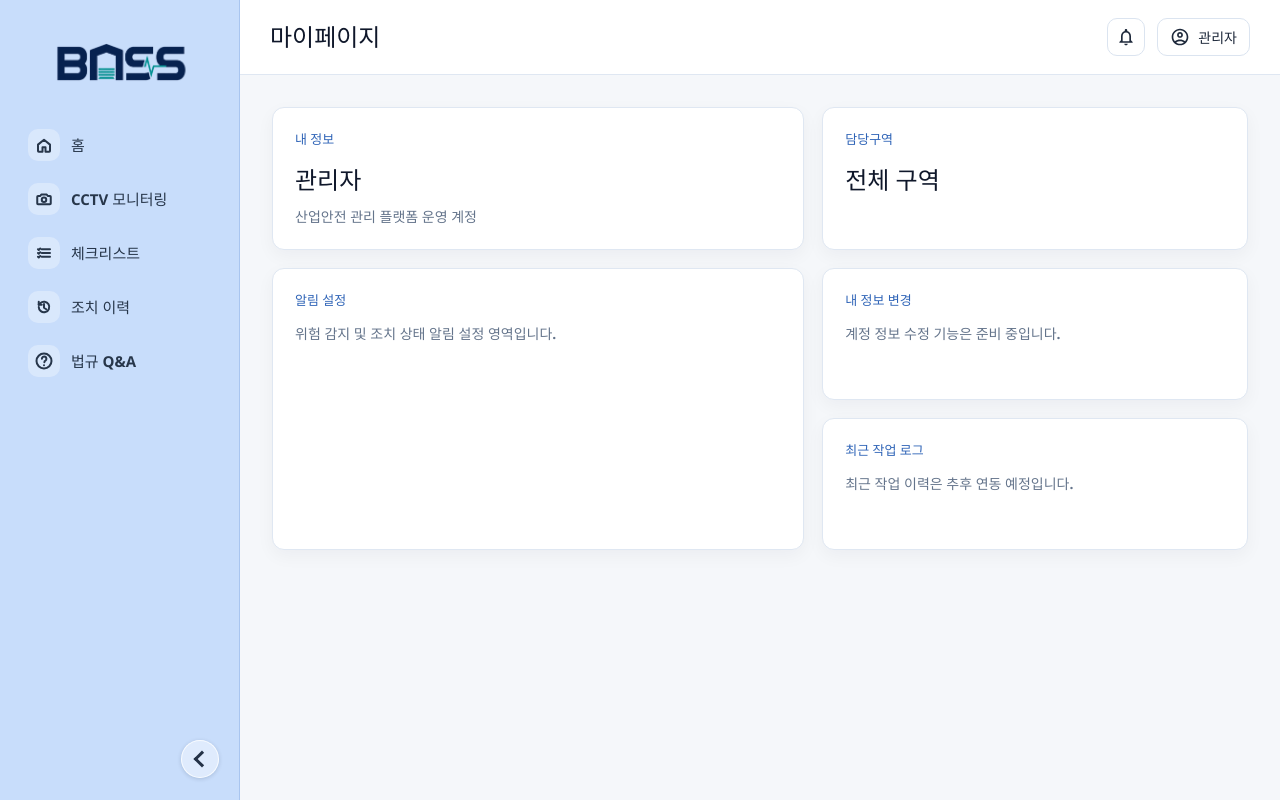
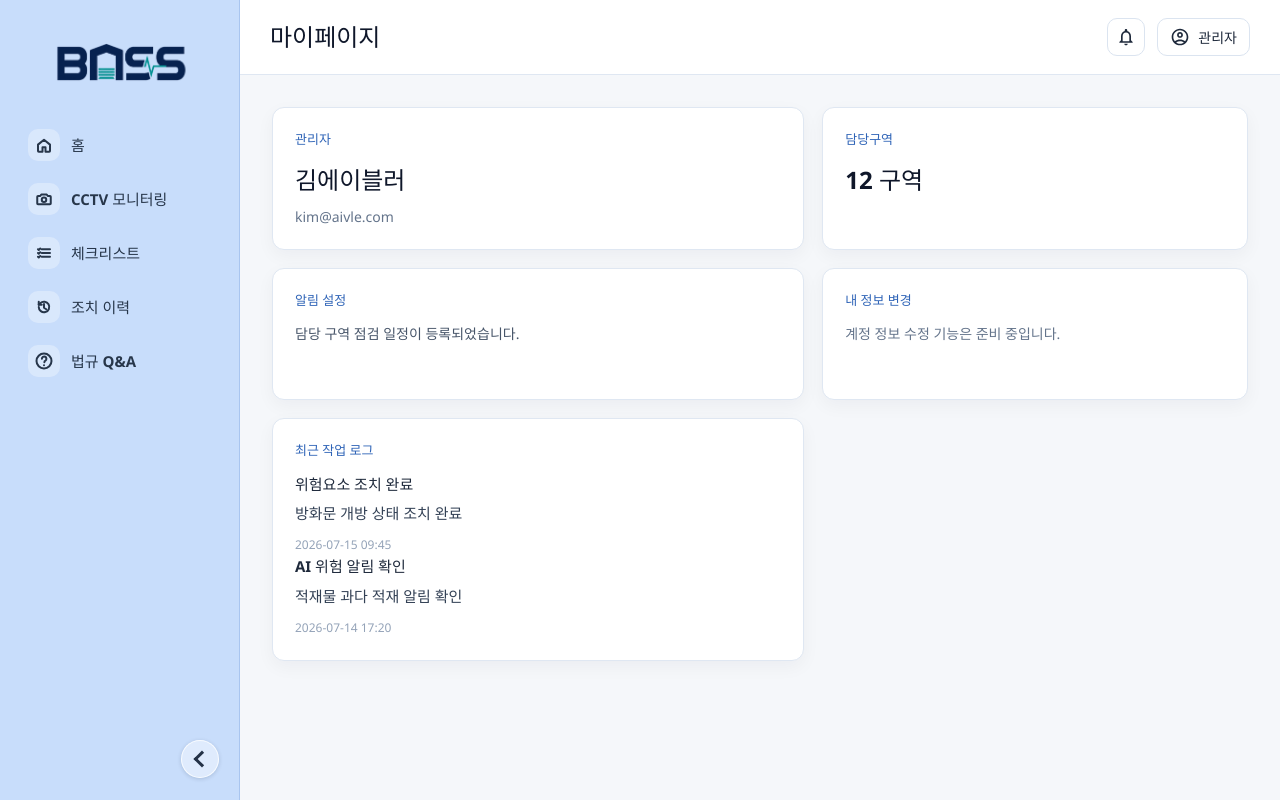
Before and after one commit to aivle-team03/frontend, a React (Vite) app: page /mypage in a window 1280 px wide. Built offline with nearby package versions, Linux system fonts and the light colour scheme; a web font is replaced by a local one.

Commit message:
마이페이지 목업데이터 생성, css 살짝 수정

```diff
--- a/src/components/layout/Sidebar.jsx
+++ b/src/components/layout/Sidebar.jsx
@@ -1,5 +1,6 @@
 import bossLogo from '../../assets/boss-logo.png'
 import { NavLink } from 'react-router-dom'
+
 
 function SidebarIcon({ name }) {
   const commonProps = {
--- a/src/data/myPageData.js
+++ b/src/data/myPageData.js
@@ -1,23 +1,37 @@
 export const userData = {
+  userId: "user001",
   name: "김에이블러",
   department: "안전관리팀",
   role: "관리자",
   profileImage: "/images/profile.png",
-  email: "kim@aivle.com"
+  email: "kim@aivle.com",
+  area: "12 구역"
 };
 
-export const safetyReports = [
+export const workLogs = [
   {
     id: 1,
-    title: "소화기 점검 필요",
-    date: "2026-07-13",
-    status: "조치 완료",
+    userId: "user001",
+    userName: "김에이블러",
+    action: "위험요소 조치 완료",
+    detail: "방화문 개방 상태 조치 완료",
+    time: "2026-07-15 09:45",
   },
   {
     id: 2,
-    title: "방화문 개방 감지",
-    date: "2026-07-12",
-    status: "조치 대기",
+    userId: "user002",
+    userName: "이안전",
+    action: "소화기 점검",
+    detail: "3층 창고 소화기 점검 완료",
+    time: "2026-07-15 08:30",
+  },
+  {
+    id: 3,
+    userId: "user001",
+    userName: "김에이블러",
+    action: "AI 위험 알림 확인",
+    detail: "적재물 과다 적재 알림 확인",
+    time: "2026-07-14 17:20",
   },
 ];
 
@@ -28,3 +42,9 @@ export const notifications = [
     time: "10분 전",
   },
 ];
+
+export default {
+  ...userData,
+  ...workLogs,
+  ...notifications,
+};
--- a/src/pages/MyPage.jsx
+++ b/src/pages/MyPage.jsx
@@ -1,24 +1,29 @@
-import { userData, safetyReports, notifications } from "../data/myPageData";
+import { userData, workLogs, notifications } from "../data/myPageData";
 import Header from "../components/layout/Header";
 import "../styles/MyPage.css";
 
 function MyPage() {
-  return (
+    const { userId, name, email, role, area} = userData;
+    const {id, message, time} = notifications[0];
+    const myLogs = workLogs.filter(
+        (log) => log.userId === userData.userId
+    );
+    return (
     <section className="my-page-container" aria-label="마이페이지">
       <article className="my-page-card my-info">
-        <span className="my-page-label">내 정보</span>
-        <h2>관리자</h2>
-        <p>산업안전 관리 플랫폼 운영 계정</p>
+        <span className="my-page-label">{role}</span>
+        <h2>{name}</h2>
+        <p>{email}</p>
       </article>
 
       <article className="my-page-card my-section">
         <span className="my-page-label">담당구역</span>
-        <strong>전체 구역</strong>
+        <strong>{area}</strong>
       </article>
 
       <article className="my-page-card alert-setting">
         <span className="my-page-label">알림 설정</span>
-        <p>위험 감지 및 조치 상태 알림 설정 영역입니다.</p>
+        <p>{message}</p>
       </article>
 
       <article className="my-page-card my-info-change">
@@ -28,8 +33,15 @@ function MyPage() {
 
       <article className="my-page-card recent-work-logs">
         <span className="my-page-label">최근 작업 로그</span>
-        <p>최근 작업 이력은 추후 연동 예정입니다.</p>
-      </article>
+
+        {myLogs.map((log) => (
+            <div key={log.id}>
+                <strong>{log.action}</strong>
+                <p>{log.detail}</p>
+                <small>{log.time}</small>
+                </div>
+            ))}
+            </article>
     </section>
   )
 }
--- a/src/styles/MyPage.css
+++ b/src/styles/MyPage.css
@@ -38,7 +38,7 @@
   margin: 8px 0 0;
   color: #64748b;
   font-size: 14px;
-  font-weight: 700;
+  font-weight: 500;
   line-height: 1.55;
 }
 
@@ -49,17 +49,35 @@
 .my-section {
   grid-area: area;
 }
-
-.alert-setting {
-  grid-area: alarm;
+.alert-setting p {
+  color: #475569;
+  font-size: 14px;
 }
 
+.recent-work-logs p {
+  margin: 6px 0;
+  color: #334155;
+  font-size: 15px;
+  font-weight: 500;
+  line-height: 1.6;
+}
+
+.alert-setting small,
+.recent-work-logs small {
+  color: #94a3b8;
+  font-size: 12px;
+  font-weight: 500;
+}
 .my-info-change {
   grid-area: edit;
 }
 
-.recent-work-logs {
-  grid-area: log;
+.recent-work-logs strong {
+  display: block;
+  margin-bottom: 4px;
+  color: #1e293b;
+  font-size: 15px;
+  font-weight: 700;
 }
 
 @media (max-width: 900px) {
```
